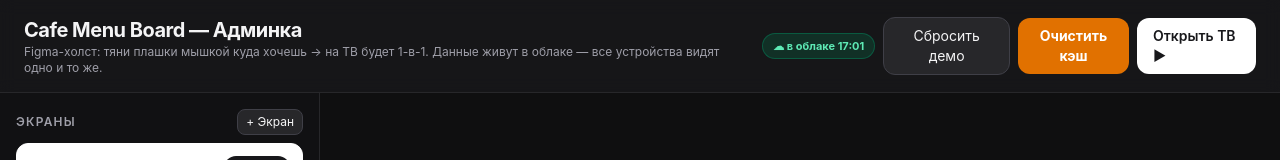
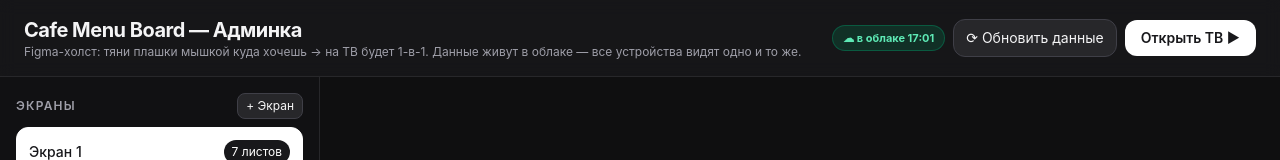
Before and after one commit to ahror1994/cafe-menu-board, a React (Vite) app: page /#/admin in a window 1280 px wide. Shown: the top 160 px of the page. Built offline with nearby package versions, Linux system fonts and the light colour scheme.

Commit message:
remove reset-to-demo button (sold system); rename cache clear to refresh data

```diff
--- a/src/pages/Admin.jsx
+++ b/src/pages/Admin.jsx
@@ -285,18 +285,6 @@ export default function Admin() {
     finally { e.target.value = ''; }
   }
 
-  function resetToDemo() {
-    if (!confirm('Сбросить всё к демо? Твоё текущее меню заменится демо-данными (и в облаке тоже).')) return;
-    clearMenuKeys();
-    const s = resetStore();
-    dirtyRef.current = true;
-    setStore(s);
-    setActiveScreenId(s.screens[0].id);
-    setActiveSlideId(s.screens[0].slides[0].id);
-    setSelectedId(s.screens[0].slides[0].items[0]?.id || null);
-    if (hasToken()) doPush();
-  }
-
   const cloudChip = (() => {
     const base = 'text-[11px] px-2.5 py-1 rounded-full font-bold whitespace-nowrap cursor-pointer';
     switch (cloud.s) {
@@ -319,8 +307,7 @@ export default function Admin() {
           </div>
           <div className="flex gap-2 items-center">
             {cloudChip}
-            <button onClick={resetToDemo} className="px-4 py-2 rounded-xl bg-zinc-800 hover:bg-zinc-700 text-sm border border-zinc-700">Сбросить демо</button>
-            <button onClick={() => { clearMenuKeys(); alert('Кэш меню очищен. Данные подтянутся из облака.'); location.reload(); }} className="px-3 py-2 rounded-xl bg-amber-600 hover:bg-amber-500 text-white text-sm font-bold">Очистить кэш</button>
+            <button onClick={() => { clearMenuKeys(); location.reload(); }} title="Стереть локальную копию и взять свежую из облака" className="px-3 py-2 rounded-xl bg-zinc-800 hover:bg-zinc-700 text-sm border border-zinc-700">⟳ Обновить данные</button>
             <Link to={`/tv/${activeScreenId}`} target="_blank" className="px-4 py-2 rounded-xl bg-white text-zinc-900 font-semibold text-sm hover:bg-zinc-100">Открыть ТВ ▶</Link>
           </div>
         </div>
```
